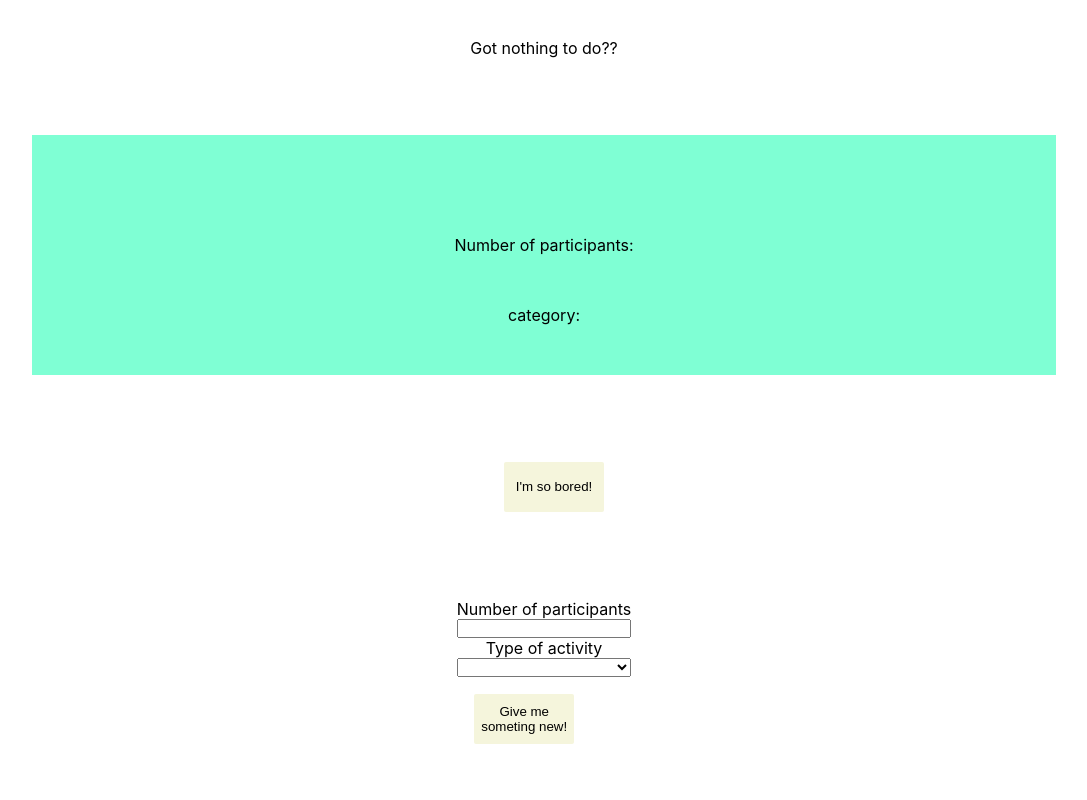
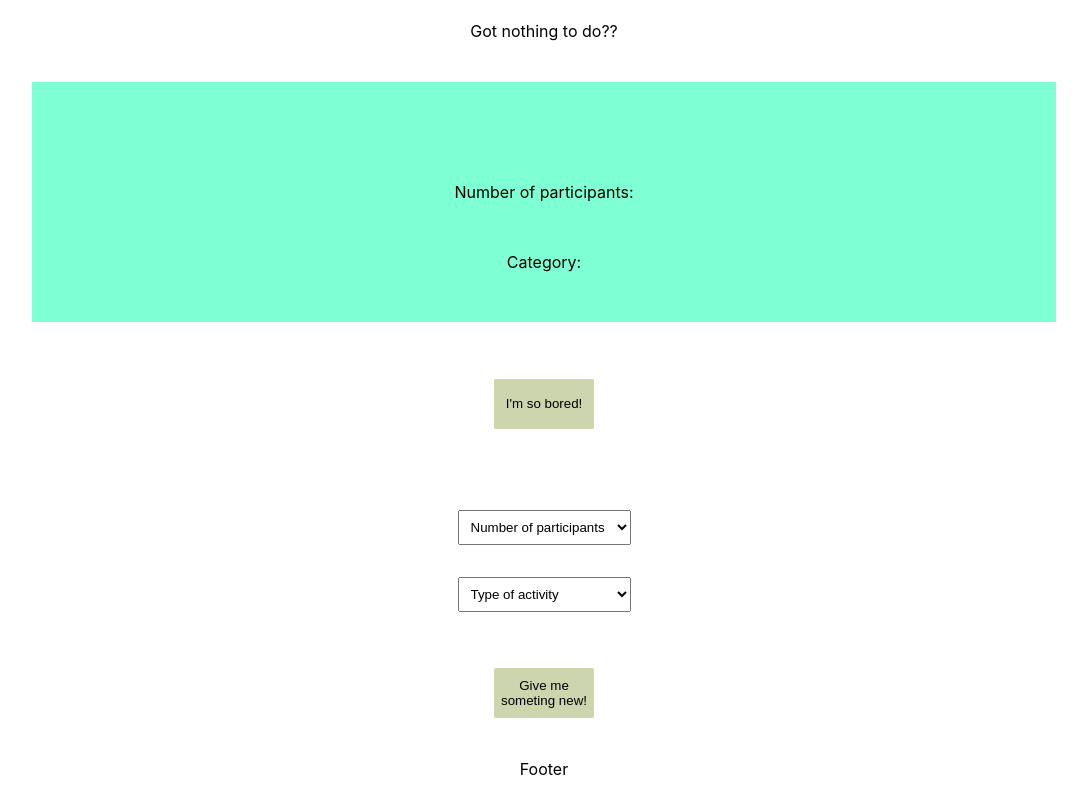
Before and after one commit to NellySP/Im-so-bored, a React (Create React App) app: page / in a window 1280 px wide. Shown: the whole page, without its empty margins (96-1183 px from the left). Built offline with nearby package versions, Linux system fonts and the light colour scheme; no server answers.

Commit message:
added one color

```diff
--- a/src/App.js
+++ b/src/App.js
@@ -14,7 +14,7 @@ function App() {
       <div className="activity-wrapper">
         <h2>{activity}</h2>
         <p>Number of participants: {participants}</p>
-        <p>category: {type}</p>
+        <p>Category: {type}</p>
       </div>
       <RandomActivity activity={activity} setActivity={setActivity} />
       <SpecifyActivity
@@ -25,6 +25,7 @@ function App() {
         participants={participants}
         setParticipants={setParticipants}
       />
+      <p>Footer</p>
     </div>
   );
 }
--- a/src/Components/Button/button.css
+++ b/src/Components/Button/button.css
@@ -1,8 +1,8 @@
 .btn {
-  background-color: beige;
+  background-color: #ccd5ae;
   border-radius: 2px;
   border: none;
-  margin: 10%;
+  margin-top: 1rem;
   width: 100px;
   height: 50px;
 }
--- a/src/components/SpecifyActivity/index.js
+++ b/src/components/SpecifyActivity/index.js
@@ -37,22 +37,25 @@ const SpecifyActivity = ({
 
   return (
     <div>
-      {/* <p>Number of participants: {participants}</p>
-      <p>category: {type}</p> */}
       <div className="participants-form">
-        <label htmlFor="participants">Number of participants</label>
-        <input
+        <div className="wrapper">
+          <select
             onChange={(event) => setinputParticipants(event.target.value)}
             type="number"
             name="participants"
             id="participants"
-          min="1"
-          max="5"
-          // defaultValue={1}
-        />
-        <label htmlFor="type">Type of activity</label>
+          >
+            <option value="">Number of participants</option>
+            <option value="1">1</option>
+            <option value="2">2</option>
+            <option value="3">3</option>
+            <option value="4">4</option>
+            <option value="5">5</option>
+          </select>
+        </div>
+        <div className="wrapper">
           <select name="type" id="type" onChange={changeType}>
-          <option value=""></option>
+            <option>Type of activity</option>
             <option value="">Random</option>
             <option value="education">Education</option>
             <option value="recreational">Recreational</option>
@@ -64,13 +67,14 @@ const SpecifyActivity = ({
             <option value="music">Music</option>
             <option value="busywork">Busywork</option>
           </select>
+        </div>
+      </div>
       <Button
         buttonText="Give me someting new!"
         type="submit"
         handleClick={() => getActivity()}
       />
     </div>
-    </div>
   );
 };
 
--- a/src/components/SpecifyActivity/specify.css
+++ b/src/components/SpecifyActivity/specify.css
@@ -1,4 +1,18 @@
 .participants-form {
   display: flex;
   flex-direction: column;
+  padding: 2rem 1rem;
+  text-align: left;
+  gap: 1rem;
 }
+.wrapper {
+  display: flex;
+  flex-direction: column;
+  justify-content: space-between;
+  position: relative;
+  padding: 0.5rem 1rem;
+}
+
+select {
+  padding: 0.5rem;
+}
```
Lines whose indentation alone changed are shown as unchanged.
